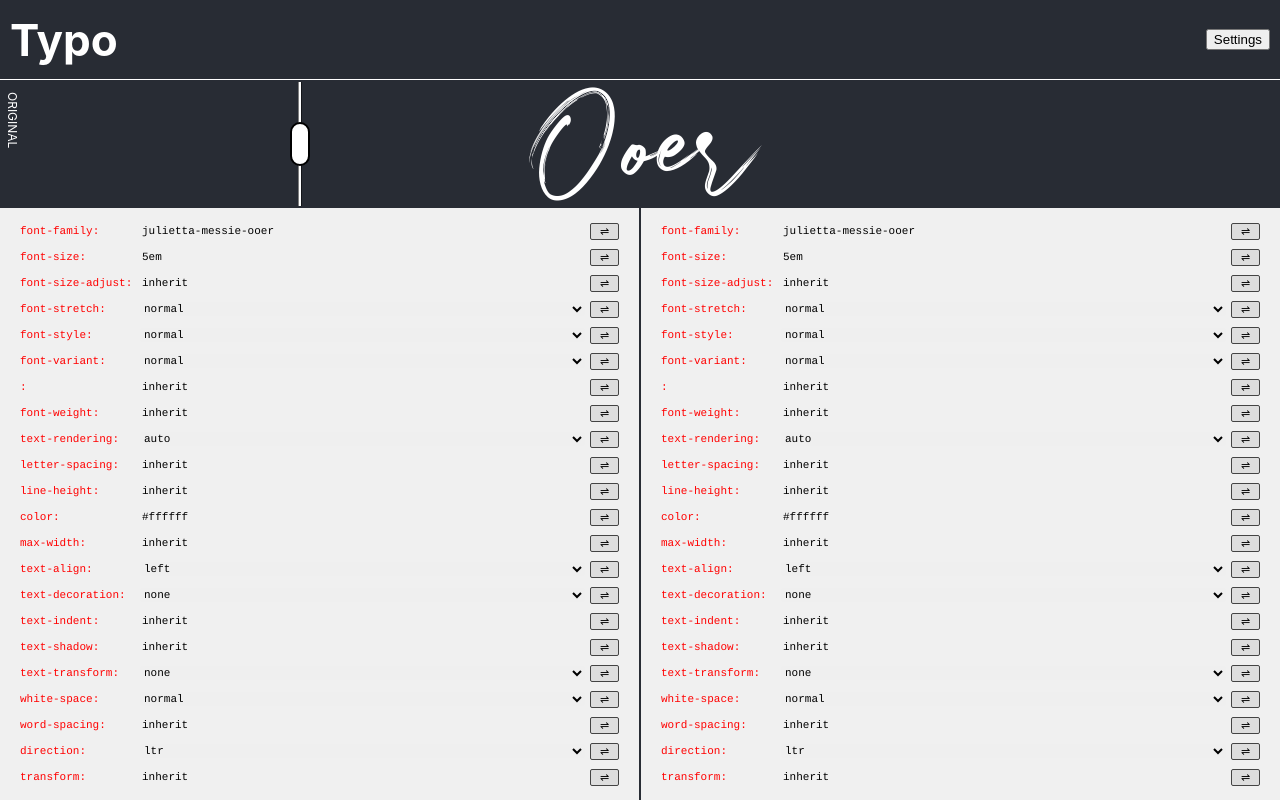
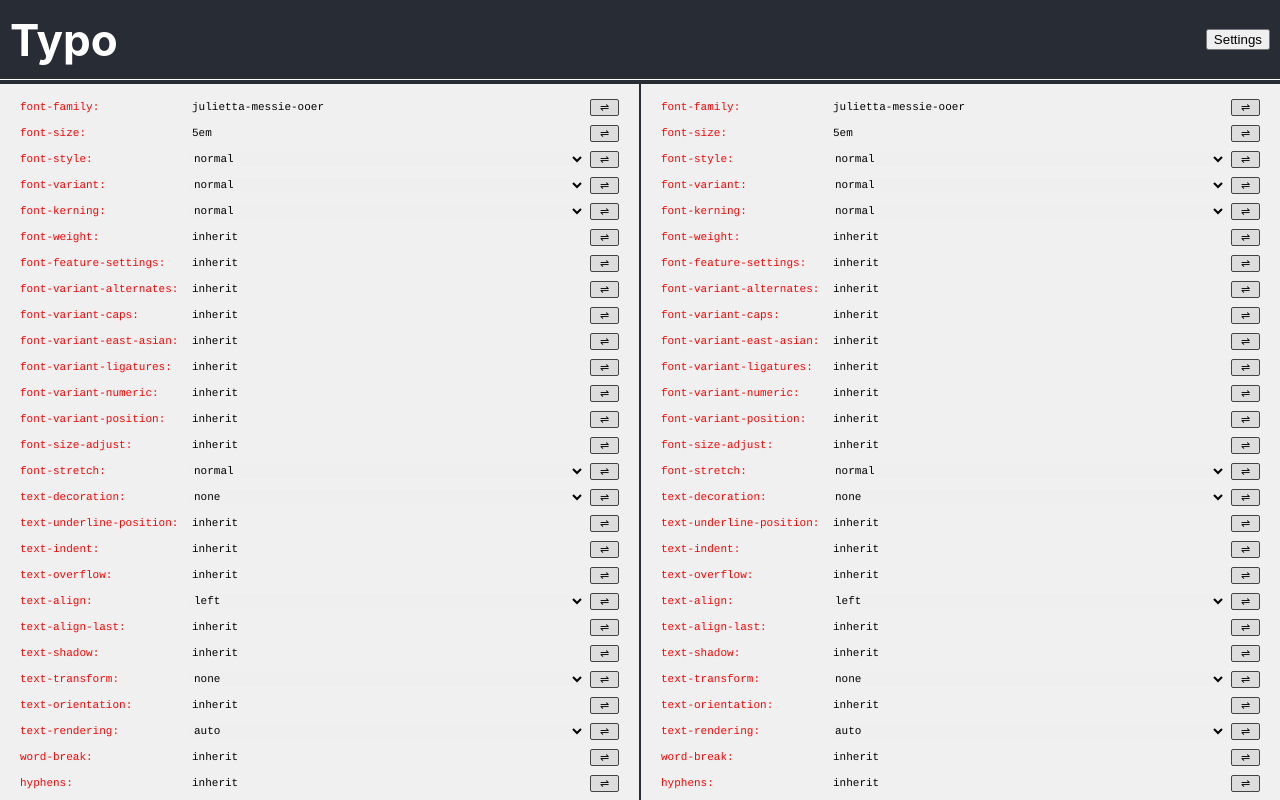
Before and after one commit to onion2k/typo, a React (Create React App) app: page / in a window 1280 px wide. Shown: the top 800 px of the page. Built offline with nearby package versions, Linux system fonts and the light colour scheme.

Commit message:
Lots of settings

```diff
--- a/src/Components/Controller.css
+++ b/src/Components/Controller.css
@@ -5,7 +5,7 @@
   font-family: Courier, monospace;
   text-transform: lowercase;
   display: grid;
-  grid-template-columns: 120px 1fr 34px;
+  grid-template-columns: 170px 1fr 34px;
   grid-auto-rows: minmax(20px, 26px);
   grid-gap: 0;
   align-items: center;
--- a/src/ctf.json
+++ b/src/ctf.json
@@ -2,8 +2,54 @@
   "cssTextFeatures": [
     { "name": "fontFamily", "label": "Font-Family" },
     { "name": "fontSize", "label": "Font-Size" },
-    { "name": "fontSizeAdjust", "label": "font-size-adjust" },
-
+    {
+      "name": "fontStyle",
+      "label": "font-style",
+      "options": ["normal", "italic", "oblique"]
+    },
+    {
+      "name": "fontVariant",
+      "label": "font-variant",
+      "options": ["normal", "small-caps"]
+    },
+    {
+      "name": "fontKerning",
+      "label": "font-kerning",
+      "options": ["normal", "none"]
+    },
+    { "name": "fontWeight", "label": "Font-weight" },
+    {
+      "name": "fontFeatureSettings",
+      "label": "font-feature-settings"
+    },
+    {
+      "name": "fontVariantAlternates",
+      "label": "font-variant-alternates"
+    },
+    {
+      "name": "fontVariantCaps",
+      "label": "font-variant-caps"
+    },
+    {
+      "name": "fontVariantEastAsian",
+      "label": "font-variant-east-asian"
+    },
+    {
+      "name": "fontVariantLigatures",
+      "label": "font-variant-ligatures"
+    },
+    {
+      "name": "fontVariantNumeric",
+      "label": "font-variant-numeric"
+    },
+    {
+      "name": "fontVariantPosition",
+      "label": "font-variant-position"
+    },
+    {
+      "name": "fontSizeAdjust",
+      "label": "font-size-adjust"
+    },
     {
       "name": "fontStretch",
       "label": "font-stretch",
@@ -22,47 +68,30 @@
       ]
     },
     {
-      "name": "fontStyle",
-      "label": "font-style",
-      "options": ["normal", "italic", "oblique"]
+      "name": "textDecoration",
+      "label": "text-decoration",
+      "options": ["none", "underline", "overline", "line-through", "blink"]
     },
     {
-      "name": "fontVariant",
-      "label": "font-variant",
-      "options": ["normal", "small-caps"]
+      "name": "textUnderlinePosition",
+      "label": "text-underline-position"
     },
     {
-      "name": "",
-      "label": ""
+      "name": "textIndent",
+      "label": "text-indent"
     },
-    { "name": "fontWeight", "label": "Font-weight" },
     {
-      "name": "textRendering",
-      "label": "text-rendering",
-      "options": [
-        "auto",
-        "optimizeSpeed",
-        "optimizeLegibility",
-        "geometricPrecision"
-      ]
+      "name": "textOverflow",
+      "label": "text-overflow"
     },
-    { "name": "letterSpacing", "label": "Letter-spacing" },
-    { "name": "lineHeight", "label": "Line-Height" },
-    { "name": "color", "label": "Color" },
-    { "name": "maxWidth", "label": "Max-Width" },
     {
       "name": "textAlign",
       "label": "text-align",
       "options": ["left", "right", "center", "justify"]
     },
     {
-      "name": "textDecoration",
-      "label": "text-decoration",
-      "options": ["none", "underline", "overline", "line-through", "blink"]
-    },
-    {
-      "name": "textIndent",
-      "label": "text-indent"
+      "name": "textAlignLast",
+      "label": "text-align-last"
     },
     {
       "name": "textShadow",
@@ -83,6 +112,45 @@
       ]
     },
     {
+      "name": "textOrientation",
+      "label": "text-orientation"
+    },
+    {
+      "name": "textRendering",
+      "label": "text-rendering",
+      "options": [
+        "auto",
+        "optimizeSpeed",
+        "optimizeLegibility",
+        "geometricPrecision"
+      ]
+    },
+    {
+      "name": "wordBreak",
+      "label": "word-break"
+    },
+    {
+      "name": "hyphens",
+      "label": "hyphens"
+    },
+    {
+      "name": "lineBreak",
+      "label": "line-break"
+    },
+    {
+      "name": "wordWrap",
+      "label": "word-wrap"
+    },
+    {
+      "name": "direction",
+      "label": "direction",
+      "options": ["ltr", "rtl"]
+    },
+    {
+      "name": "writingMode",
+      "label": "writing-mode"
+    },
+    {
       "name": "whiteSpace",
       "label": "white-space",
       "options": ["normal", "pre", "nowrap"]
@@ -91,11 +159,10 @@
       "name": "wordSpacing",
       "label": "word-spacing"
     },
-    {
-      "name": "direction",
-      "label": "direction",
-      "options": ["ltr", "rtl"]
-    },
+    { "name": "letterSpacing", "label": "Letter-spacing" },
+    { "name": "lineHeight", "label": "Line-Height" },
+    { "name": "color", "label": "Color" },
+    { "name": "maxWidth", "label": "Max-Width" },
     { "name": "transform", "label": "transform" }
   ]
 }
```
